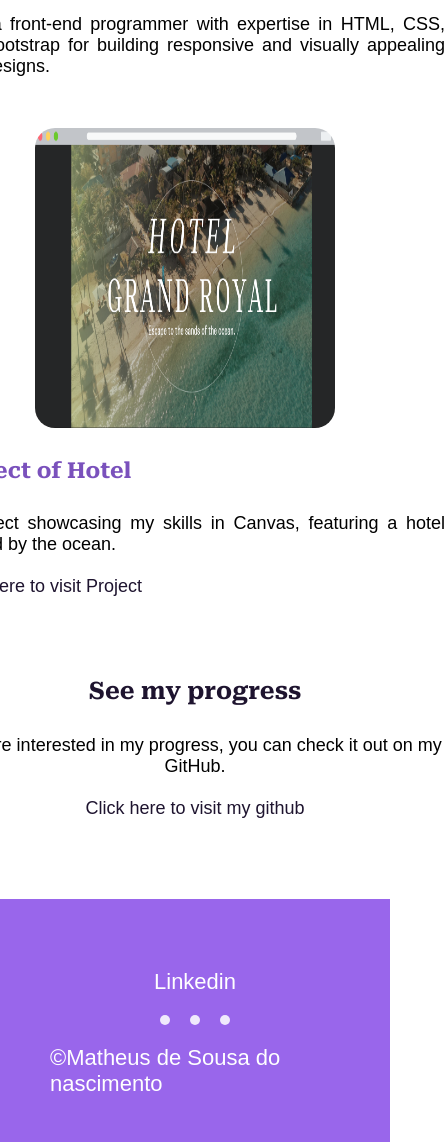
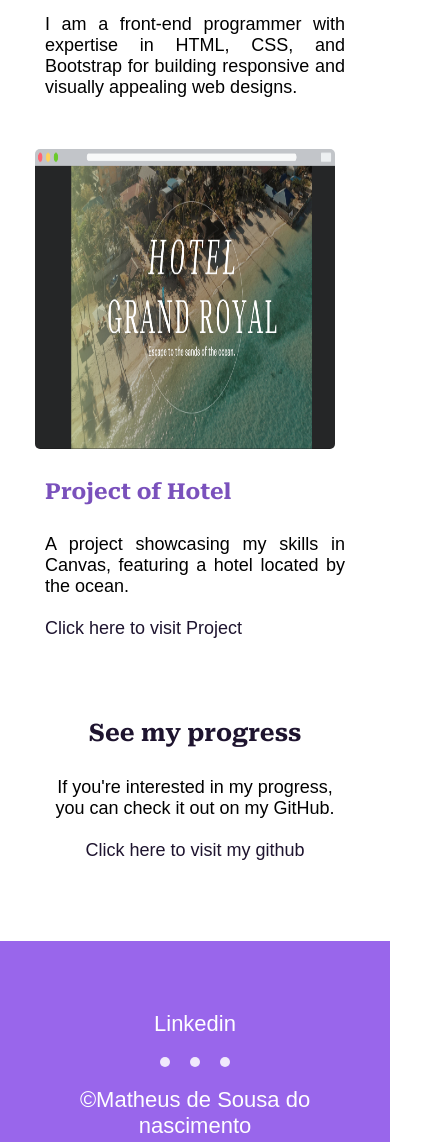
Before and after one commit to matheus-sousa-nascimento/Project-showcase, a plain HTML site: page index.html in a window 390 px wide. Shown: the part 1680-2822 px from the top of the page, 445 px wide, since content can reach past the window. Drawn offline with Linux system fonts and the light colour scheme.

Commit message:
Update style.css

```diff
--- a/style.css
+++ b/style.css
@@ -85,7 +85,7 @@ header h2{
 
 .hotel{
     width: 300px;
-    border-radius: 20px;
+    border-radius: 5px;
 }
 
 .skillSet a{
@@ -130,7 +130,7 @@ footer a{
 }
 
 footer a:hover{
-    color: rgb(45, 44, 44);
+    color: rgb(214, 190, 235);
 }
 
 .round{
@@ -158,6 +158,7 @@ footer a:hover{
 
 .copyright{
     font-size: 22px;
+    text-align: center;
 }
 
 @media(max-width: 840px){
@@ -177,6 +178,10 @@ footer a:hover{
         flex-direction: column;
     }
 
+    .skillSet p{
+        width: 300px;
+    }
+
     .hotel{
         margin-bottom: 30px;
     }
```
